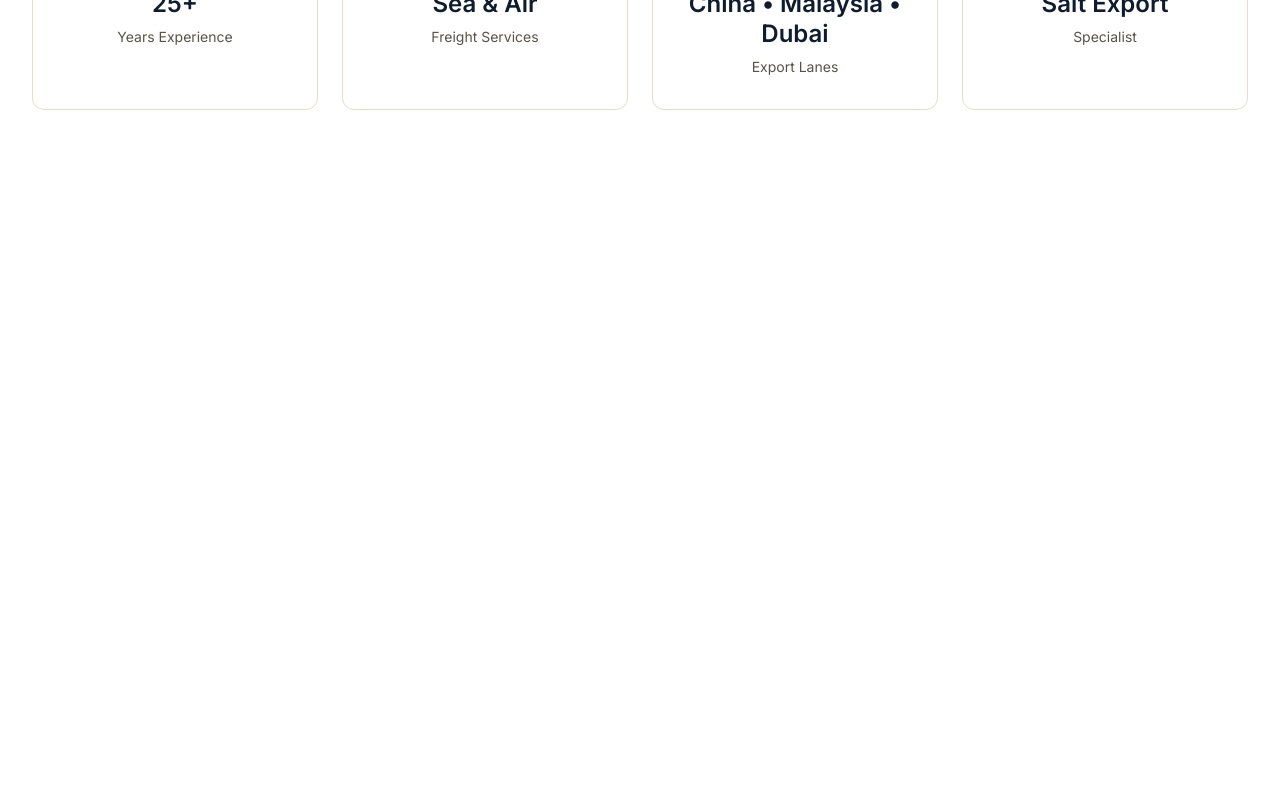
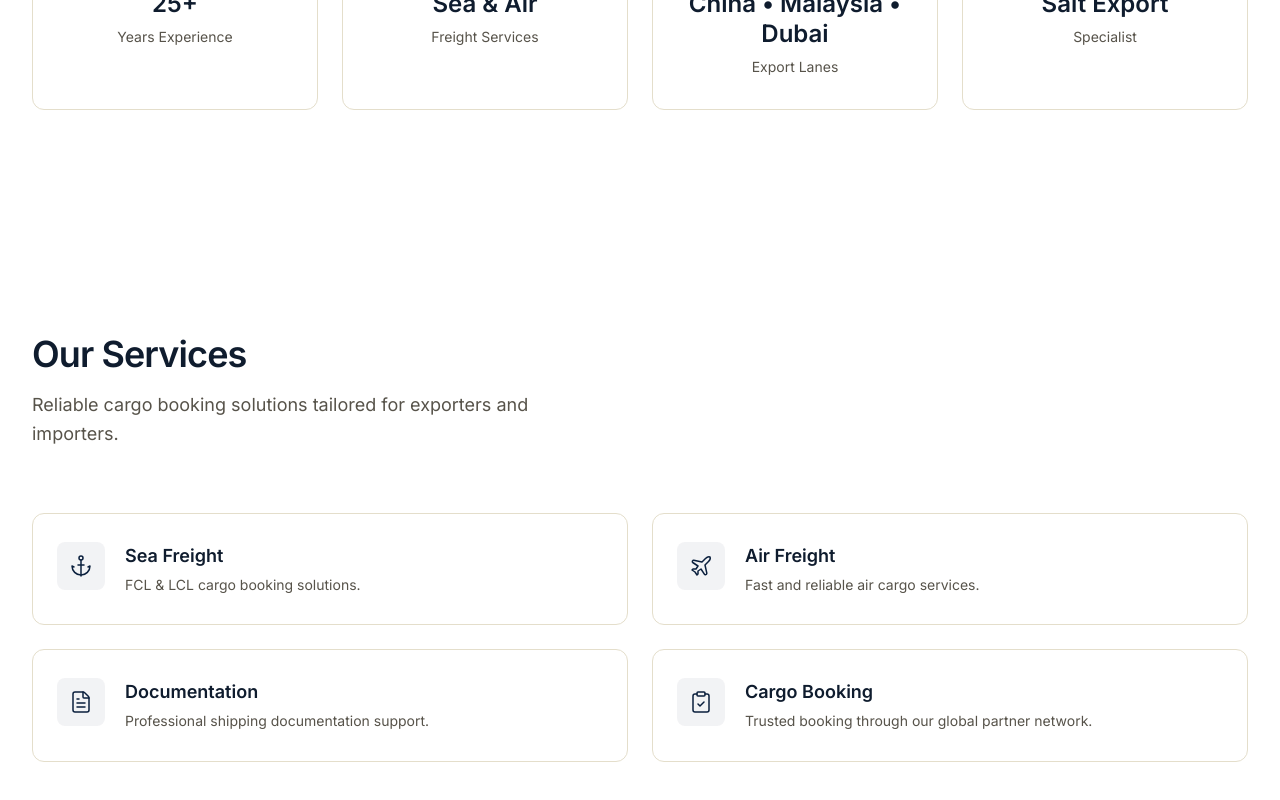
Before and after one commit to Mairaarshad19/allied-shipping-website, a Next.js app: page / in a window 1280 px wide. Shown: the part 815-1615 px from the top of the page. Before the commit the page ends 1037 px from the top, so only its background shows below. Built offline with nearby package versions, Linux system fonts and the light colour scheme.

Commit message:
Service Section added

```diff
--- a/app/page.tsx
+++ b/app/page.tsx
@@ -1,11 +1,13 @@
 import Hero from "@/components/Hero";
 import Stats from "@/components/Stats";
+import Services from "@/components/Services";
 
 export default function Home() {
   return (
     <>
       <Hero />
       <Stats />
+      <Services />
     </>
   );
 }
--- /dev/null
+++ b/components/Services.tsx
@@ -0,0 +1,73 @@
+import { Anchor, Plane, FileText, ClipboardCheck } from "lucide-react";
+import Container from "./Container";
+
+const SERVICES = [
+  {
+    icon: Anchor,
+    title: "Sea Freight",
+    description: "FCL & LCL cargo booking solutions.",
+  },
+  {
+    icon: Plane,
+    title: "Air Freight",
+    description: "Fast and reliable air cargo services.",
+  },
+  {
+    icon: FileText,
+    title: "Documentation",
+    description: "Professional shipping documentation support.",
+  },
+  {
+    icon: ClipboardCheck,
+    title: "Cargo Booking",
+    description: "Trusted booking through our global partner network.",
+  },
+];
+
+export default function Services() {
+  return (
+    <section className="bg-white py-16 md:py-24 lg:py-28">
+      <Container>
+        {/* Section header */}
+        <div className="mb-12 md:mb-16 max-w-xl">
+          <h2 className="text-3xl md:text-4xl font-semibold tracking-tight text-heading">
+            Our Services
+          </h2>
+          <p className="mt-4 text-base md:text-lg text-body leading-relaxed">
+            Reliable cargo booking solutions tailored for exporters and
+            importers.
+          </p>
+        </div>
+
+        {/* Service cards grid */}
+        <div className="grid grid-cols-1 sm:grid-cols-2 gap-4 md:gap-6">
+          {SERVICES.map((service) => {
+            const Icon = service.icon;
+
+            return (
+              <div
+                key={service.title}
+                className="flex items-start gap-5 rounded-xl border border-border bg-white px-6 py-7 transition-shadow duration-200 hover:shadow-md"
+              >
+                <div className="flex h-12 w-12 shrink-0 items-center justify-center rounded-lg bg-navy-primary/5">
+                  <Icon
+                    className="h-6 w-6 text-navy-primary"
+                    strokeWidth={1.5}
+                  />
+                </div>
+                <div>
+                  <h3 className="text-lg font-semibold text-heading">
+                    {service.title}
+                  </h3>
+                  <p className="mt-1 text-sm text-body leading-relaxed">
+                    {service.description}
+                  </p>
+                </div>
+              </div>
+            );
+          })}
+        </div>
+      </Container>
+    </section>
+  );
+}
```
